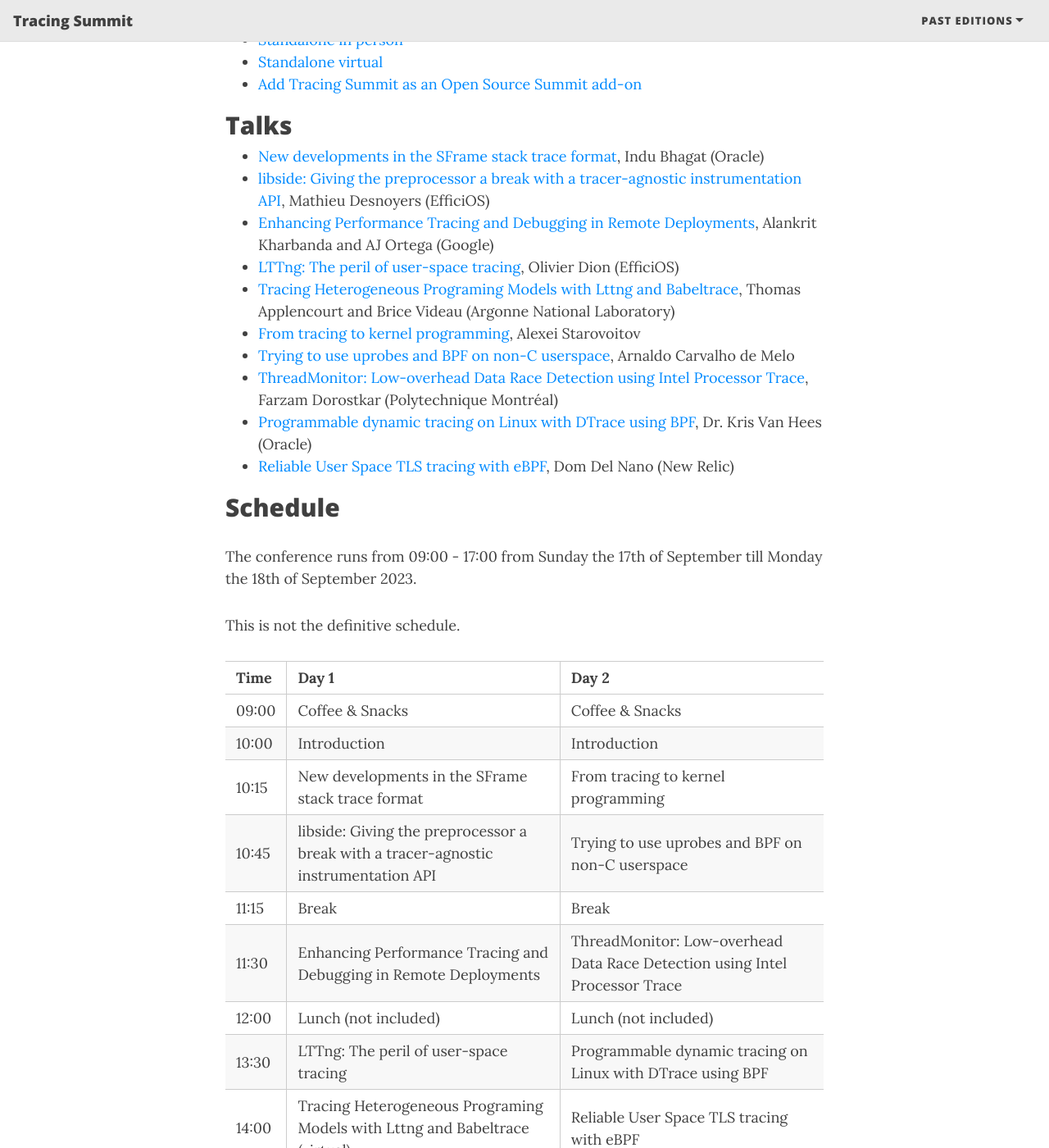
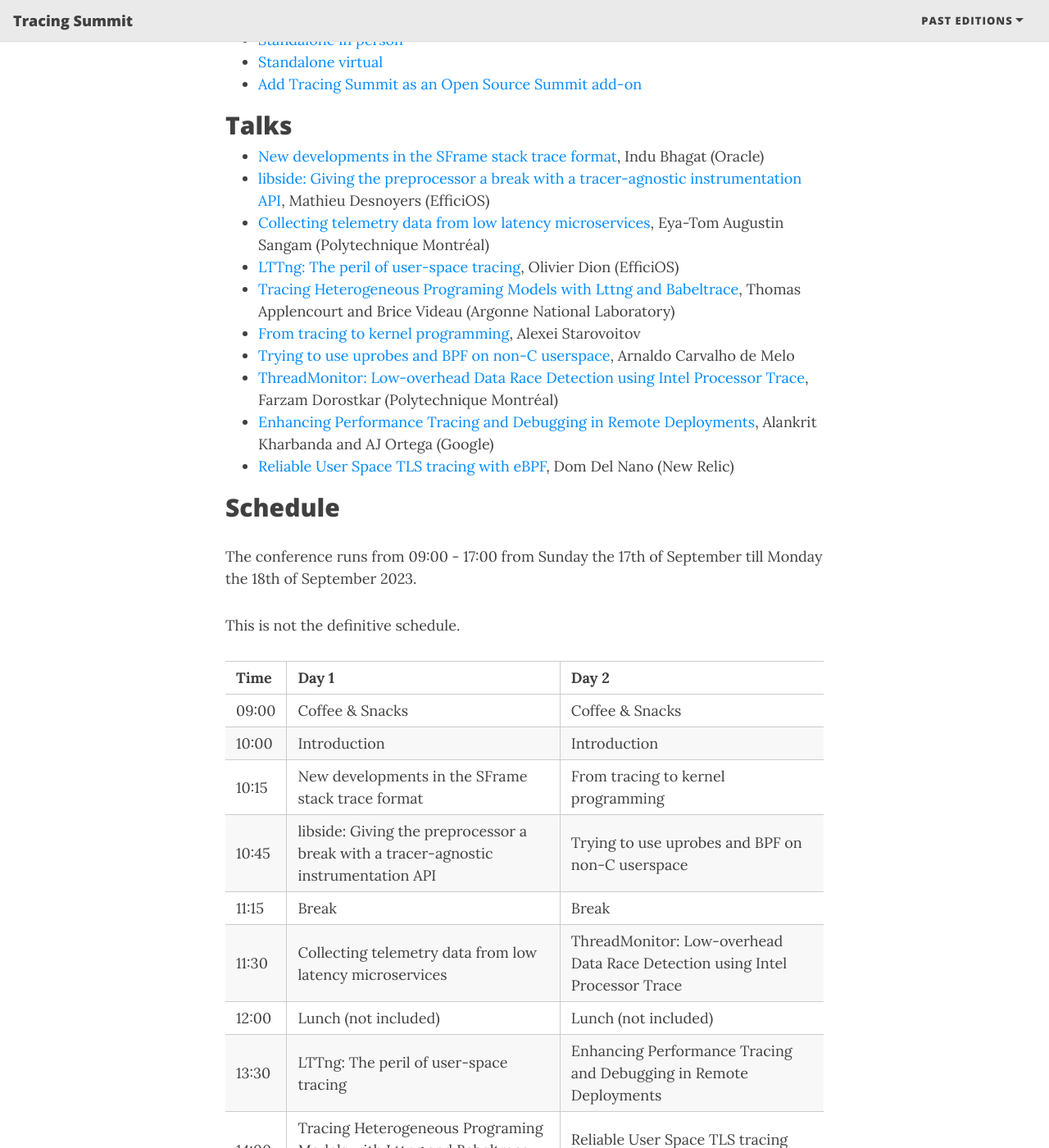
Before and after one commit to tracingsummit/tracingsummit.github.io, a Jekyll site: the page built from index.md, in a window 1280 px wide and 1400 px high, scrolled down 1087 px. Shown: the whole window at 82% size. Built offline with Jekyll 4.4.1, drawn with Linux system fonts in a browser that asks for light colours; nearby versions of some CDN libraries.

Commit message:
ts/2023: Cancel DTrace
Signed-off-by: Olivier Dion <odion@efficios.com>

```diff
--- a/index.md
+++ b/index.md
@@ -42,13 +42,13 @@ You can either register on our stand-alone platform or as an add-on to the Open
 
 * [New developments in the SFrame stack trace format](/ts/2023/sframe), Indu Bhagat (Oracle)
 * [libside: Giving the preprocessor a break with a tracer-agnostic instrumentation API](/ts/2023/libside), Mathieu Desnoyers (EfficiOS)
-* [Enhancing Performance Tracing and Debugging in Remote Deployments](/ts/2023/remote), Alankrit Kharbanda and AJ Ortega (Google)
+* [Collecting telemetry data from low latency microservices](/ts/2023/telemetry), Eya-Tom Augustin Sangam (Polytechnique Montréal)
 * [LTTng: The peril of user-space tracing](/ts/2023/lttng), Olivier Dion (EfficiOS)
 * [Tracing Heterogeneous Programing Models with Lttng and Babeltrace](/ts/2023/heterogeneous), Thomas Applencourt and Brice Videau (Argonne National Laboratory)
 * [From tracing to kernel programming](/ts/2023/ebpf), Alexei Starovoitov
 * [Trying to use uprobes and BPF on non-C userspace](/ts/2023/bpf-non-c), Arnaldo Carvalho de Melo
 * [ThreadMonitor: Low-overhead Data Race Detection using Intel Processor Trace](/ts/2023/tmon), Farzam Dorostkar (Polytechnique Montréal)
-* [Programmable dynamic tracing on Linux with DTrace using BPF](/ts/2023/dtrace), Dr. Kris Van Hees (Oracle)
+* [Enhancing Performance Tracing and Debugging in Remote Deployments](/ts/2023/remote), Alankrit Kharbanda and AJ Ortega (Google)
 * [Reliable User Space TLS tracing with eBPF](/ts/2023/tls), Dom Del Nano (New Relic)
 
 ## Schedule
@@ -107,7 +107,7 @@ This is not the definitive schedule.
 
 <tr>
 <td class="org-right">11:30</td>
-<td class="org-left">Enhancing Performance Tracing and Debugging in Remote Deployments</td>
+<td class="org-left">Collecting telemetry data from low latency microservices</td>
 <td class="org-left">ThreadMonitor: Low-overhead Data Race Detection using Intel Processor Trace</td>
 </tr>
 
@@ -120,7 +120,7 @@ This is not the definitive schedule.
 <tr>
 <td class="org-right">13:30</td>
 <td class="org-left">LTTng: The peril of user-space tracing</td>
-<td class="org-left">Programmable dynamic tracing on Linux with DTrace using BPF</td>
+<td class="org-left">Enhancing Performance Tracing and Debugging in Remote Deployments</td>
 </tr>
 
 <tr>
```
Also changed, not shown: ts/2023/dtrace.md (deleted, +0 -22 lines), ts/2023/telemetry.md (added, +27 -0 lines).
